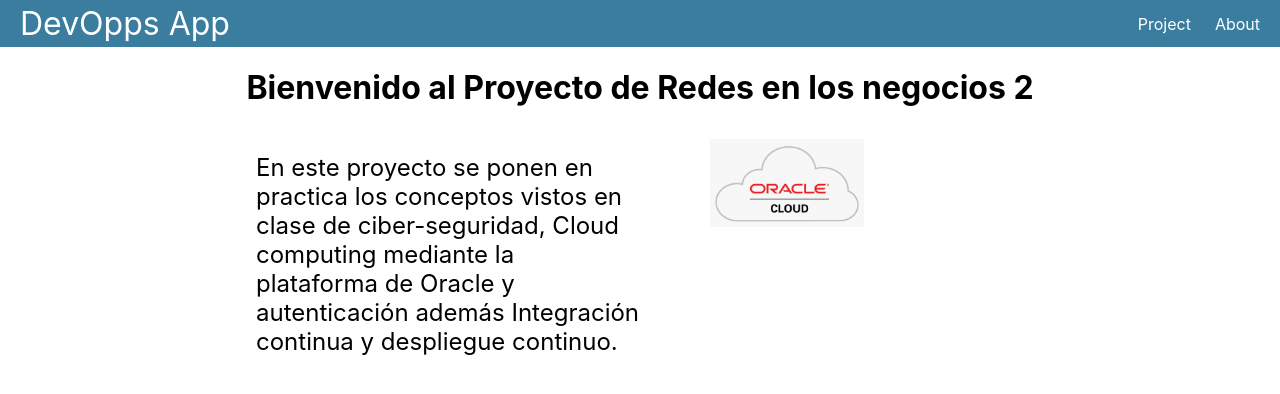
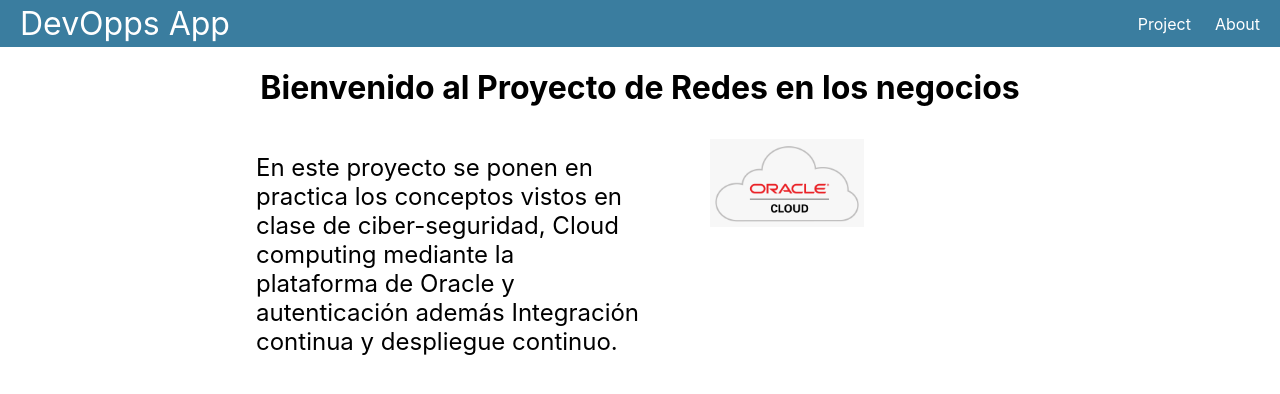
Before and after one commit to Geraldi-Mejia/Redes-Negocios, a React (Create React App) app: page / in a window 1280 px wide. Shown: the top 394 px of the page. Built offline with nearby package versions, Linux system fonts and the light colour scheme.

Commit message:
Update Tittle

```diff
--- a/src/pages/Home.js
+++ b/src/pages/Home.js
@@ -1,7 +1,7 @@
 import logo from './img/OracleA.png'
 export default function Home(){
     return (<div>
-        <h1>Bienvenido al Proyecto de Redes en los negocios 2</h1>
+        <h1>Bienvenido al Proyecto de Redes en los negocios</h1>
         <div className='home-content'>
         <p>En este proyecto se ponen en practica los conceptos vistos en clase de ciber-seguridad,
             Cloud computing mediante la plataforma de Oracle y autenticación además Integración continua y despliegue continuo.
```
